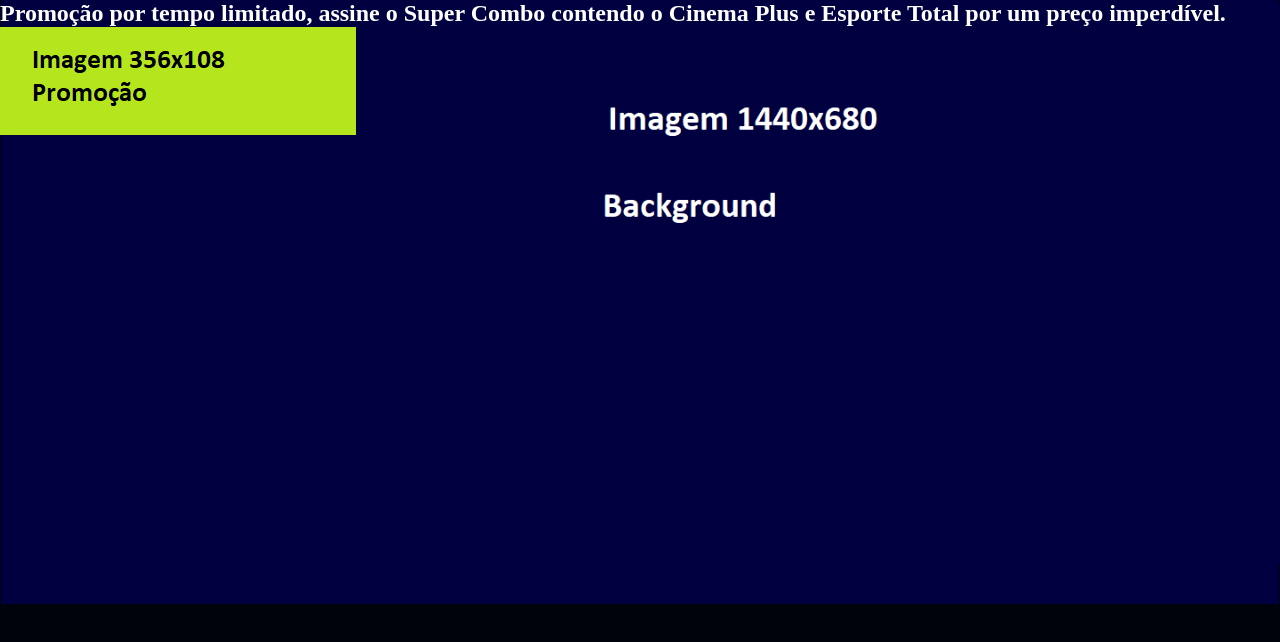
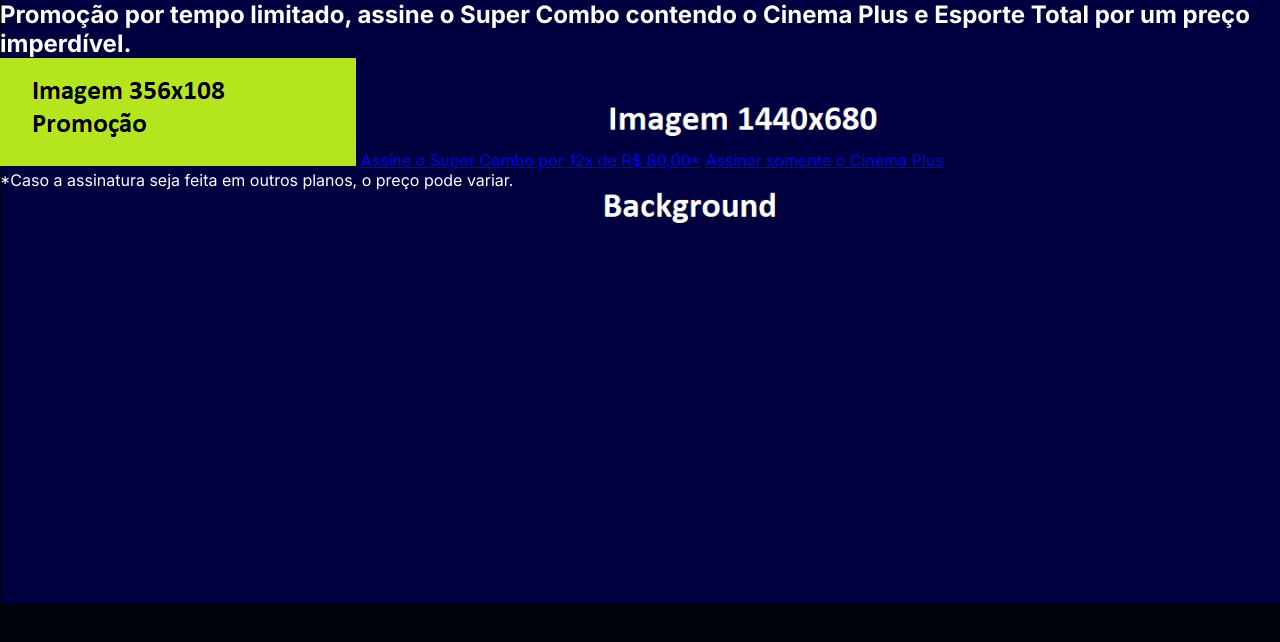
Before and after one commit to RZanchi/Projeto_02, a plain HTML site: page index.html in a window 1280 px wide. Drawn offline with Linux system fonts and the light colour scheme.

Commit message:
Add files via upload

```diff
--- a/index.html
+++ b/index.html
@@ -6,12 +6,21 @@
     <meta charset="UTF-8">
     <meta name="viewport" content="width=device-width, initial-scale=1">
     <link rel="stylesheet" href="styles.css">
+    <link rel="preconnect" href="https://fonts.googleapis.com">
+    <link rel="preconnect" href="https://fonts.gstatic.com" crossorigin>
+    <link href="https://fonts.googleapis.com/css2?family=Inter:wght@400;700&display=swap" rel="stylesheet">
 </head>
 
 <body>
     <section class="principal container">
-        <h1>Promoção por tempo limitado, assine o Super Combo contendo o Cinema Plus e Esporte Total por um preço imperdível.</h1>
-        <img src="img/Combo.png" alt="Nova promoção do Cinema Plus e Esporte Total">
+        <div>
+            <h1 class="container__titulo">Promoção por tempo limitado, assine o Super Combo contendo o Cinema Plus e
+                Esporte Total por um preço imperdível.</h1>
+            <img src="img/Combo.png" alt="Nova promoção do Cinema Plus e Esporte Total">
+            <a href="#" class="container__botao">Assine o Super Combo por 12x de R$ 80,00*</a>
+            <a href="#" class="container__botao botao_secundario">Assinar somente o Cinema Plus</a>
+            <p class="container__aviso">*Caso a assinatura seja feita em outros planos, o preço pode variar.</p>
+        </div>
     </section>
 </body>
 
--- a/styles.css
+++ b/styles.css
@@ -3,11 +3,15 @@
     --cinza-secundario: #C0C0C0;
     --botao-azul: #167BF7;
     --cor-de-fundo: #00030C;
+    --fonte-principal: 'Inter';
 }
 
 body {
     background-color: var(--cor-de-fundo);
     color: var(--branco-principal);
+    font-family: var(--fonte-principal);
+    font-size: 16px;
+    font-weight: 400;
 }
 
 * {
@@ -23,4 +27,22 @@
 
 .container {
     height: 100vh;
+
 }
+
+.container__botao {
+
+
+}
+
+.botao_secundario {
+
+}
+
+.container__aviso {
+
+}
+
+.container__titulo {
+
+}
```
Also changed, not shown: Complemento V02.txt (added).
